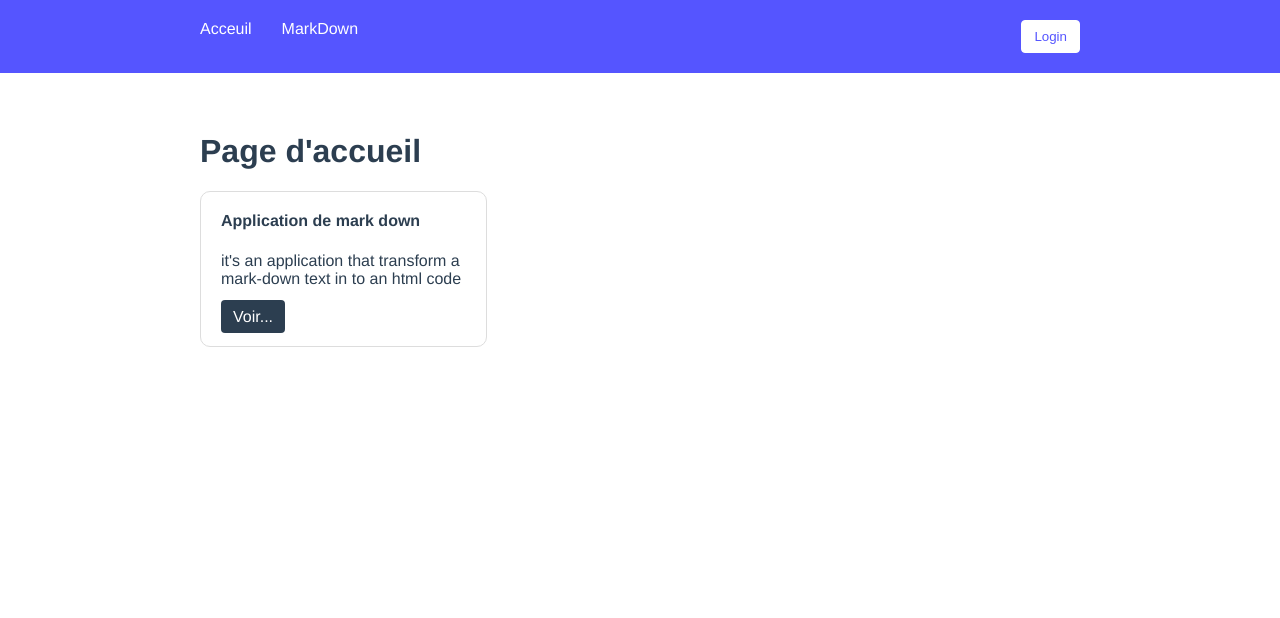
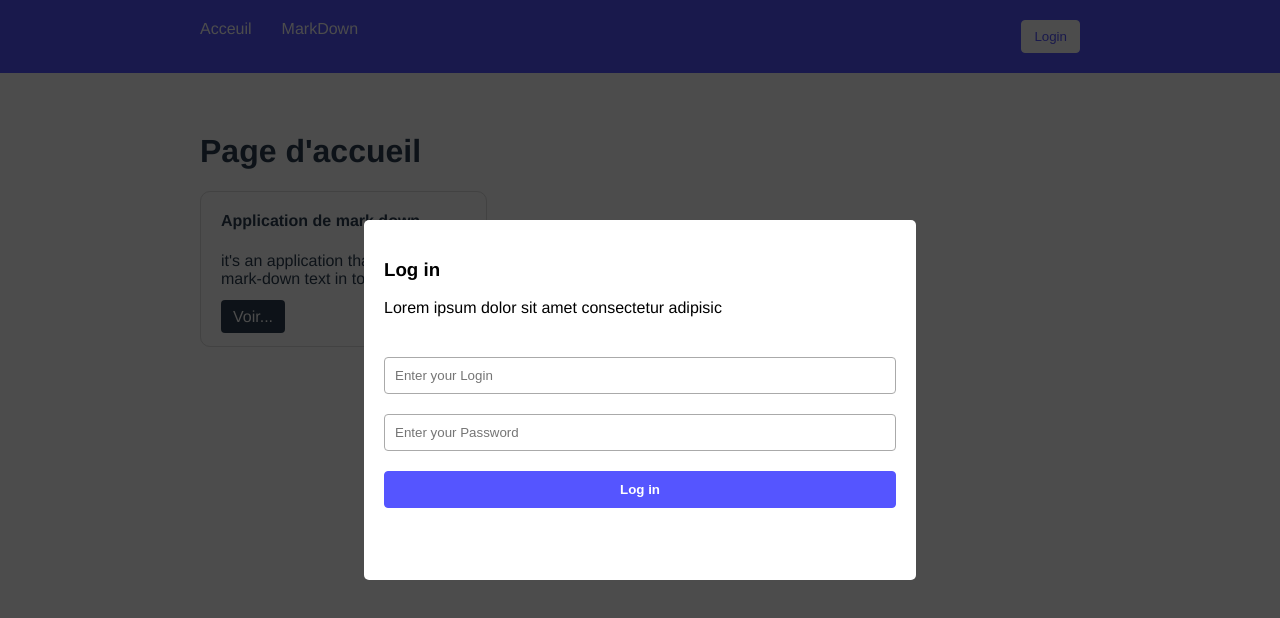
Before and after one commit to wabs-the-phoenix/vue3-training, a Vue app: page / in a window 1280 px wide. Both pictures are taken after a click on the button "Login". Shown: the top 618 px of the page. Built offline with nearby package versions, Linux system fonts and the light colour scheme.

Commit message:
Ajout du component Login

```diff
--- a/src/App.vue
+++ b/src/App.vue
@@ -1,14 +1,22 @@
 <template>
-  <HeaderApp/>
+  <HeaderApp @on-open-Modal="isModalOpen = true"/>
   <router-view></router-view>
+  <LoginModal v-if="isModalOpen" @on-close-modal="isModalOpen = false"/>
 </template>
 
 <script>
 import HeaderApp from './layouts/HeaderApp.vue';
+import LoginModal from './components/LoginModal.vue';
 export default {
   name: 'App',
   components: {
     HeaderApp,
+    LoginModal,
+  },
+  data() {
+    return {
+      isModalOpen: false
+    }
   }
 }
 </script>
--- /dev/null
+++ b/src/components/LoginModal.vue
@@ -0,0 +1,78 @@
+<template>
+    <div class="modal-container" @click="$emit('on-close-modal')">
+
+    </div>
+   <div class="body-wrap">
+        <div class="modal-body">
+                <h3>Log in</h3>
+                <p class="description">Lorem ipsum dolor sit amet consectetur adipisic</p>
+                <form action="" method="post">
+                    <div class="input-field">
+                        <input type="text" name="login" placeholder="Enter your Login">
+                    </div>
+                    <div class="input-field">
+                        <input type="text" name="password" placeholder="Enter your Password">
+                    </div>
+                    <div class="input-field">
+                        <input type="submit" value="Log in">
+                    </div>
+                </form>
+        </div>
+   </div>
+</template>
+<script>
+export default {
+
+}
+</script>
+<style>
+    .modal-container {
+        position: absolute;
+        top: 0;
+        left: 0;
+        width: 100%;
+        height: 100%;
+        background-color: rgba(0,0,0,0.7);
+        z-index: 10;
+    }
+    .body-wrap {
+        position: absolute;
+        top: 0;
+        left: 0;
+        width: 100%;
+        height: 100%;
+        display: flex;
+        justify-content: center;
+        align-content: center;
+        flex-wrap: wrap;
+    }
+    .modal-body {
+        padding: 20px;
+        border-radius: 5px;
+        background-color: white;
+        height: 40%;
+        width: 40%;
+        z-index: 15;
+    }
+    .modal-body form {
+        margin: 40px 0;
+    }
+    .input-field {
+        width: 100;
+        margin: 20px 0;
+    }
+    .input-field input {
+        border: 1px solid #aaa;
+        border-radius: 4px;
+        padding: 10px;
+        display: block;
+        width: 100%;
+        box-sizing: border-box;
+    }
+    .input-field input[type="submit"] {
+        border: 1px solid #5555ff;
+        background-color: #5555ff;
+        color: white;
+        font-weight: bold;
+    }
+</style>
--- a/src/layouts/HeaderApp.vue
+++ b/src/layouts/HeaderApp.vue
@@ -6,7 +6,7 @@
         :key="item.to" :to="item.to"
         class="nav-link">{{ item.title }}</router-link>
       </nav>
-      <button class="modal-btn" type="button">Login</button>
+      <button class="modal-btn" type="button" @click="$emit('on-open-modal')">Login</button>
     </div>
   </header>
 </template>
```
